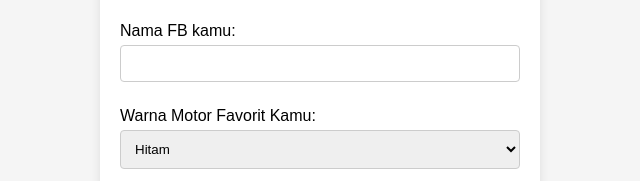
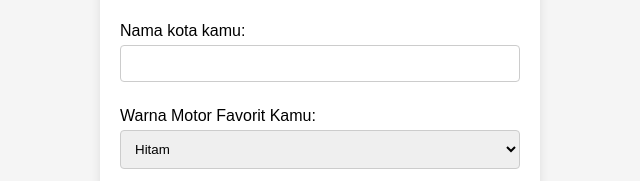
Before and after one commit to rezeki-berbagi-2024/tebakan-motor, a plain HTML site: page index.html in a window 1280 px wide. Shown: the part 191-372 px from the top of the page, 320-960 px from the left. Drawn offline with Linux system fonts and the light colour scheme.

Commit message:
index.html

```diff
--- a/index.html
+++ b/index.html
@@ -126,7 +126,7 @@
 
 
 
-            <label for="lastName">Nama FB kamu:</label>
+            <label for="lastName">Nama kota kamu:</label>
 
             <input type="text" id="lastName" name="lastName" required>
 
```
